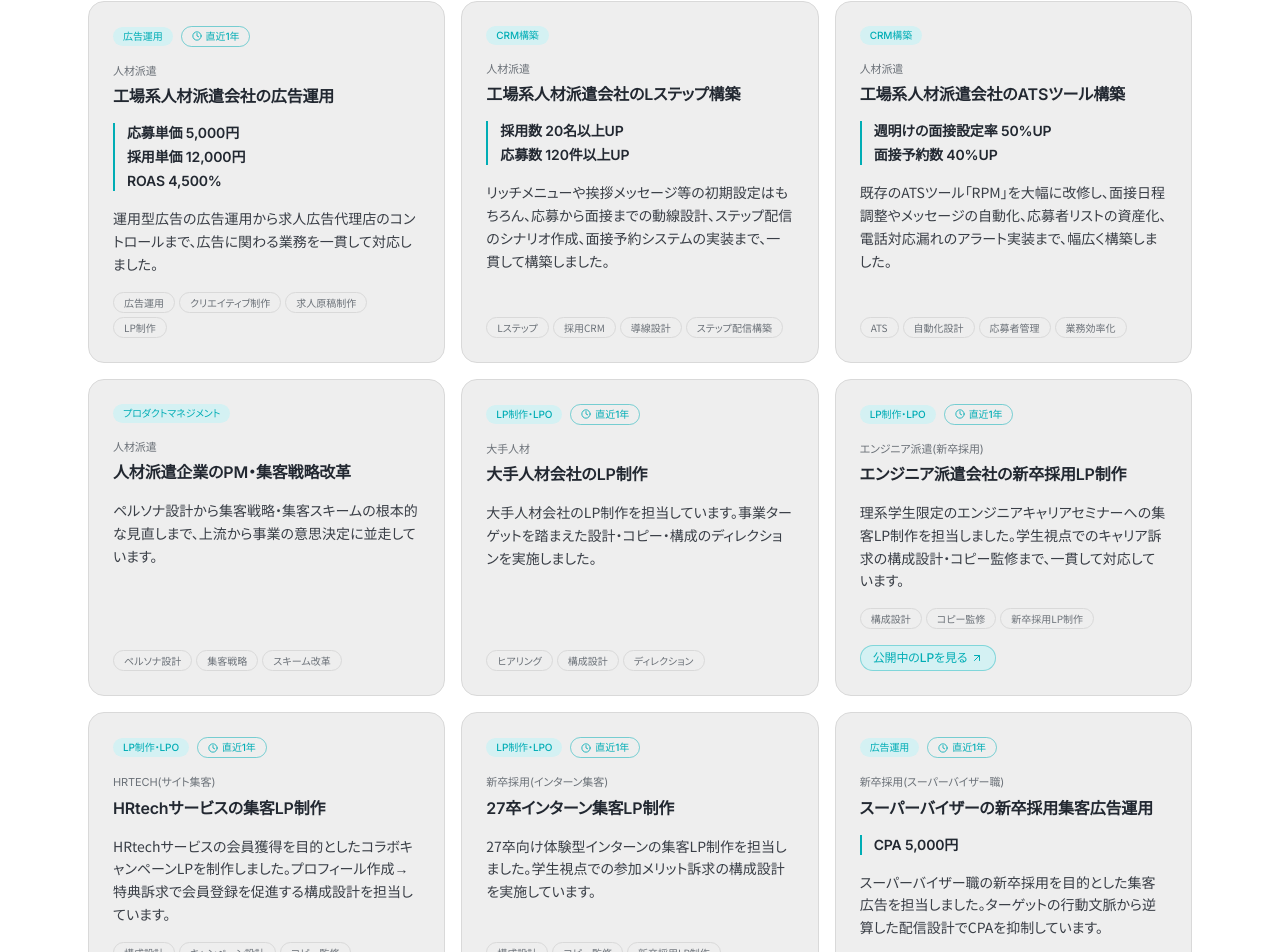
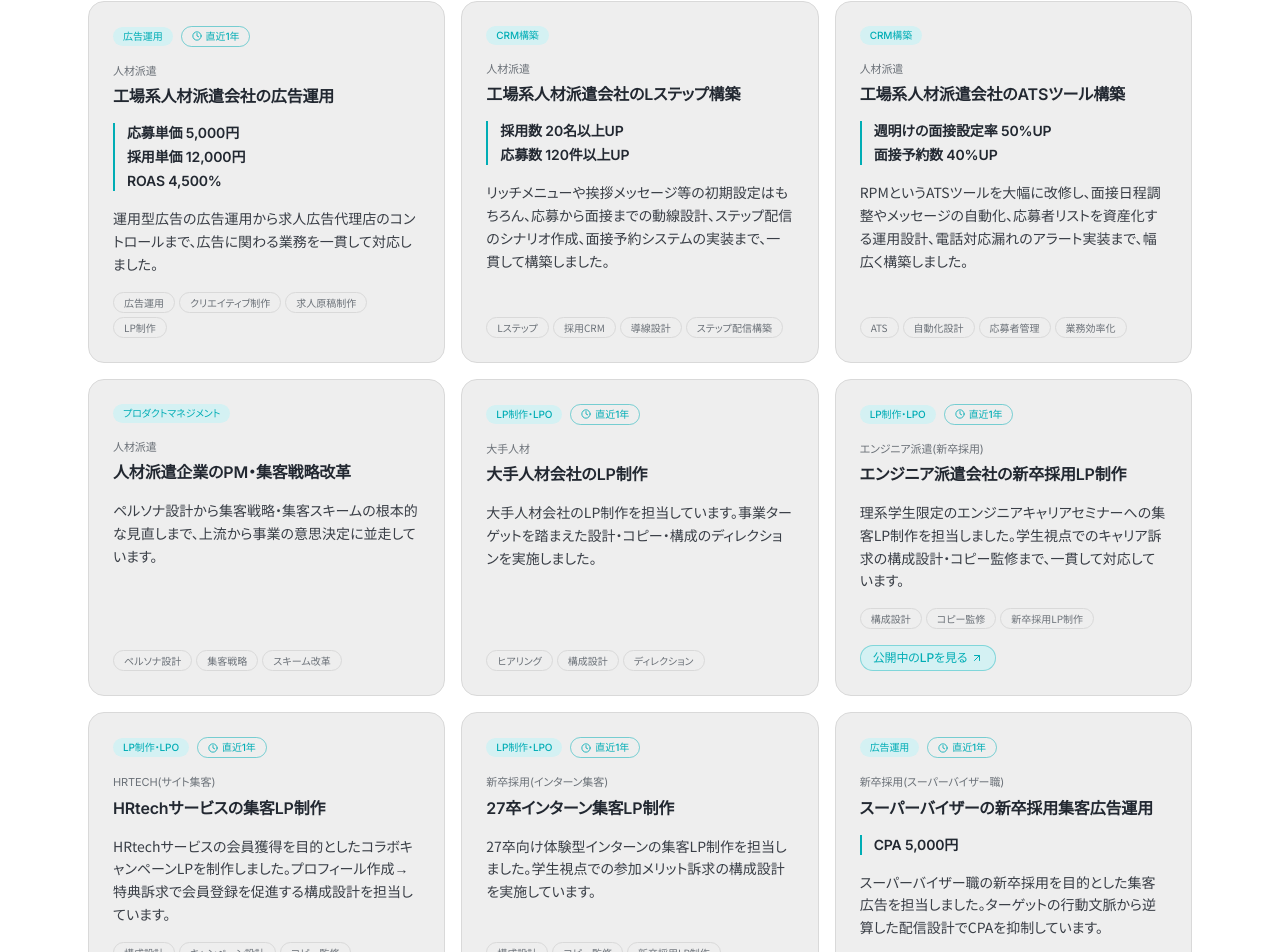
Before and after one commit to tomitayuto/portfolio-site, a Next.js app: page / in a window 1280 px wide. Shown: the part 2537-3489 px from the top of the page. Built offline with nearby package versions, Linux system fonts and the light colour scheme.

Commit message:
Works: crm-atsカードのsummary表現を調整
- 「既存のATSツール「RPM」を」→「RPMというATSツールを」
- 「応募者リストの資産化」→「応募者リストを資産化する運用設計」

```diff
--- a/app/data/works.ts
+++ b/app/data/works.ts
@@ -101,7 +101,7 @@ export const works: Work[] = [
     industryCategory: "staffing",
     title: "工場系人材派遣会社のATSツール構築",
     summary:
-      "既存のATSツール「RPM」を大幅に改修し、面接日程調整やメッセージの自動化、応募者リストの資産化、電話対応漏れのアラート実装まで、幅広く構築しました。",
+      "RPMというATSツールを大幅に改修し、面接日程調整やメッセージの自動化、応募者リストを資産化する運用設計、電話対応漏れのアラート実装まで、幅広く構築しました。",
     metrics: ["週明けの面接設定率 50%UP", "面接予約数 40%UP"],
     scope: ["ATS", "自動化設計", "応募者管理", "業務効率化"],
   },
```
